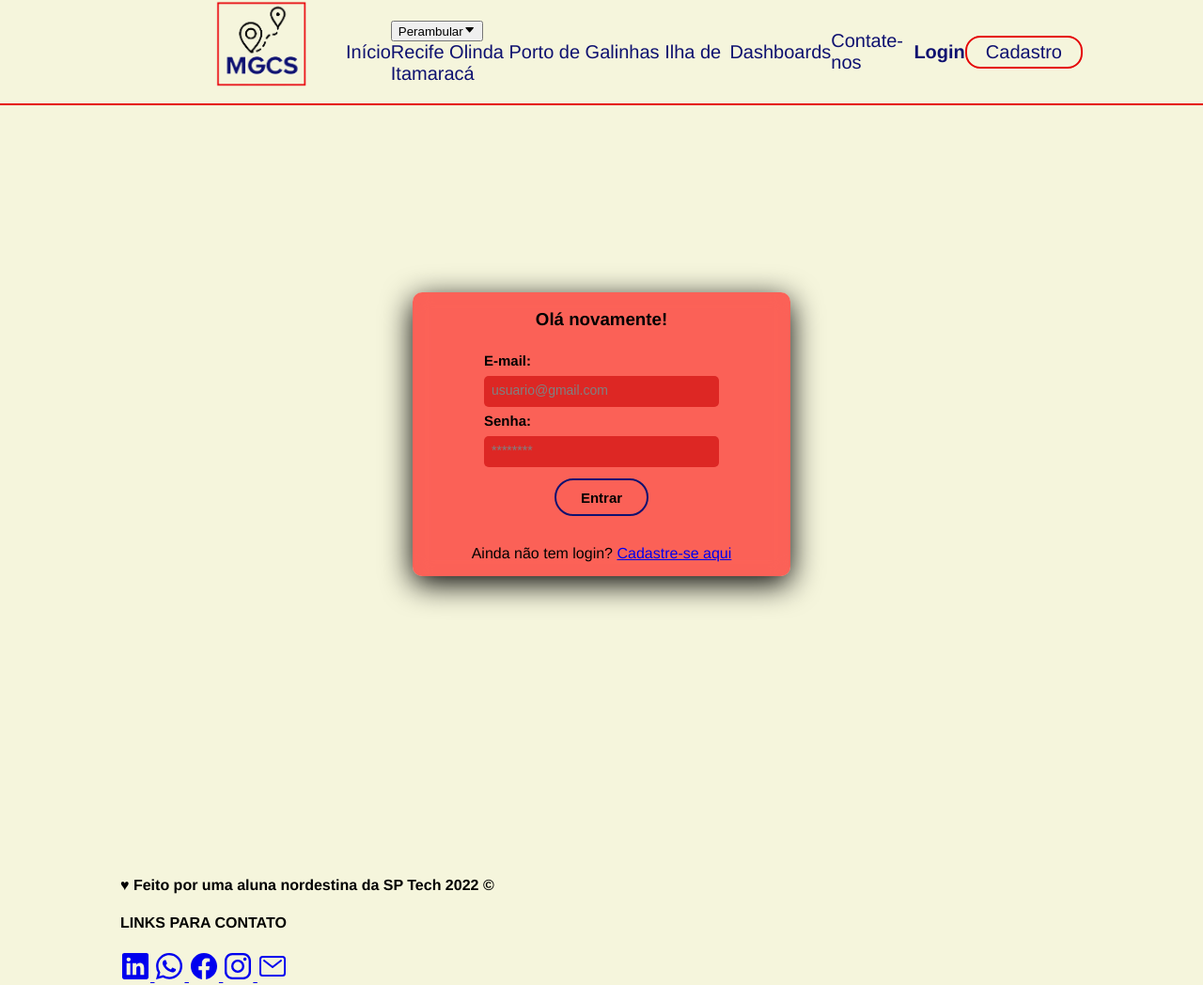
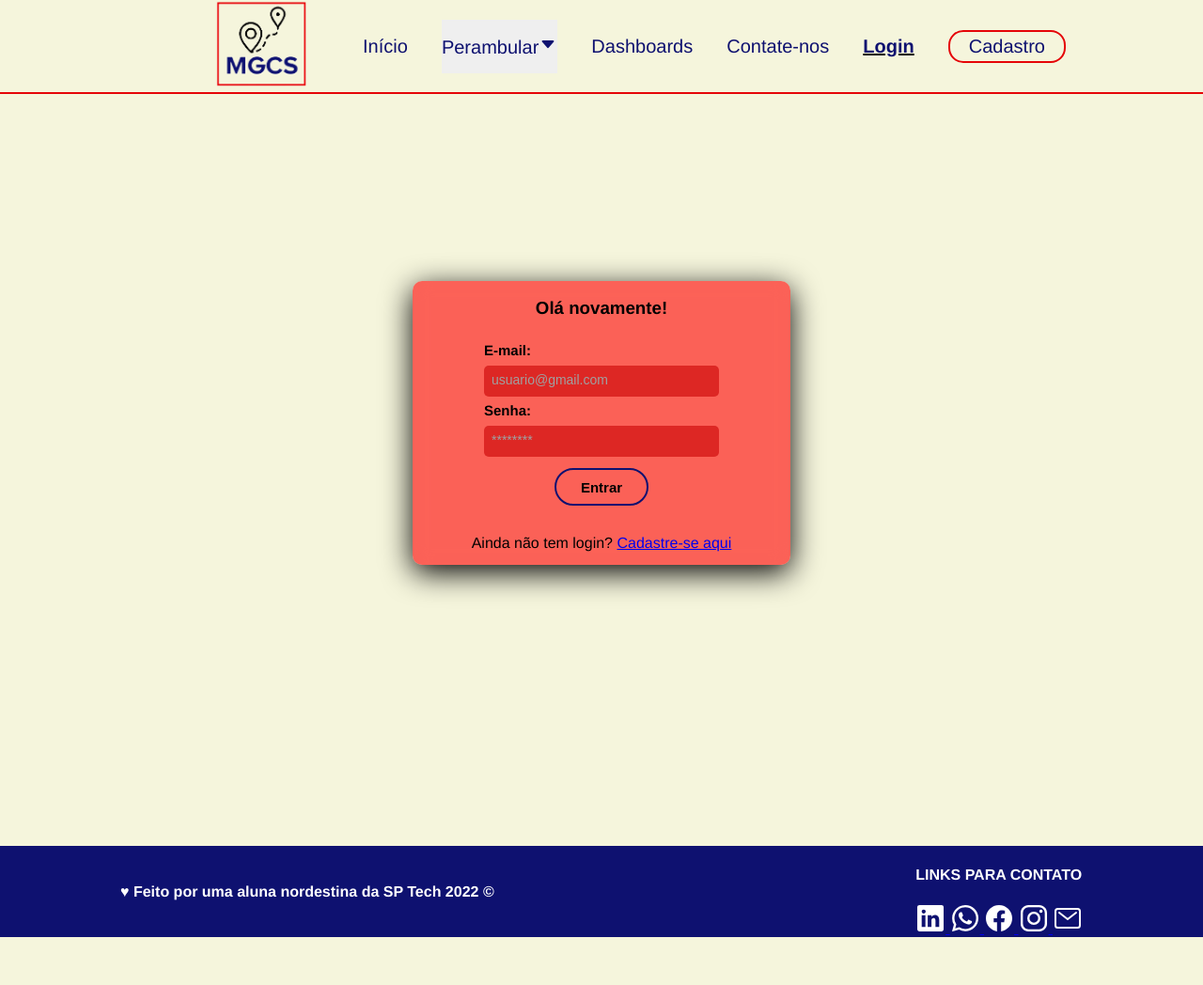
Before and after one commit to maryssilva/projetoIndividual, a plain HTML site: page login.html in a window 1280 px wide. Shown: the whole page at 94% size. After the commit the page ends 997 px from the top, so only its background shows below. Drawn offline with nearby package versions, Linux system fonts and the light colour scheme; a script that the page names is missing; files whose address does not match are found by name.

Commit message:
CSS atualizado

```diff
--- a/css/styleLogin.css
+++ b/css/styleLogin.css
@@ -25,6 +25,59 @@
     margin-left: 100px;
 }
 
+.dropbtn {
+    color: #0E1170;
+    font-family: 'Franklin Gothic Medium', 'Arial Narrow', Arial, sans-serif;
+    text-decoration: none;
+    font-size: 20px;
+    padding: 16px;
+    padding-left: 0;
+    padding-right: 0;
+    border: none;
+}
+
+.dropbtn:hover {
+    background-color: transparent;
+    color: #E50508;
+}
+
+.dropdown {
+    position: relative;
+    display: inline-block;
+}
+
+.dropdown-content {
+    display: none;
+    position: absolute;
+    background-color: beige;
+    min-width: 185px;
+    box-shadow: 0px 8px 16px 0px rgb(0, 0, 0);
+    z-index: 1;
+}
+
+.dropdown-content a {
+    padding: 12px 16px;
+    text-decoration: none;
+    display: block;
+}
+
+.dropdown-content a:hover {
+    background-color: #ddd;
+}
+
+.dropdown:hover .dropdown-content {
+    display: block;
+}
+
+.dropdown:hover .dropbtn {
+    color: #E50508;
+    text-decoration: underline;
+}
+
+.dropicon {
+    color: #0E1170;
+}
+
 .navbar {
     display: flex;
     justify-content: space-around;
@@ -41,6 +94,7 @@
 
 .agora {
     font-weight: 900;
+    text-decoration: underline;
 }
 
 .borda {
@@ -133,7 +187,7 @@
 }
 
 input::placeholder {
-    color: gray;
+    color: rgb(160, 160, 160);
     font-size: 14px;
     margin: 0;
     padding: 0;
@@ -180,6 +234,25 @@
     margin-top: 15px;
 }
 
+.content-footer {
+    background-color: #0E1170;
+}
+
+.content-footer .container {
+    display: flex;
+    flex-direction: row;
+    justify-content: space-between;
+    align-items: center;
+}
+
+.content-footer .container h4 {
+    color: #FFFFFF;
+}
+
+ion-icon {
+    color: #FFFFFF;
+}
+
 .footer {
     background-color: #0E1170;
     height: 80px;
@@ -195,4 +268,5 @@
 .footer .container {
     align-items: center;
     justify-content: center;
+    display: flex;
 }
```
